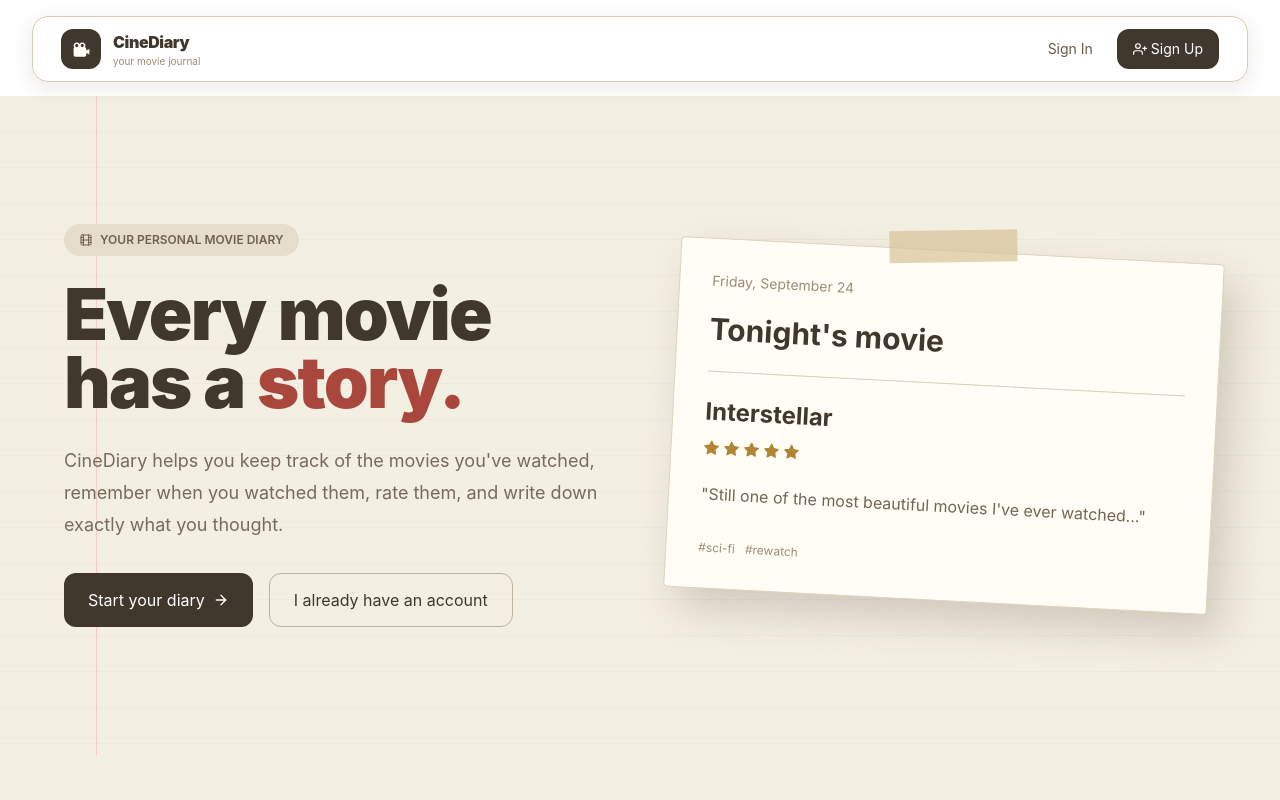
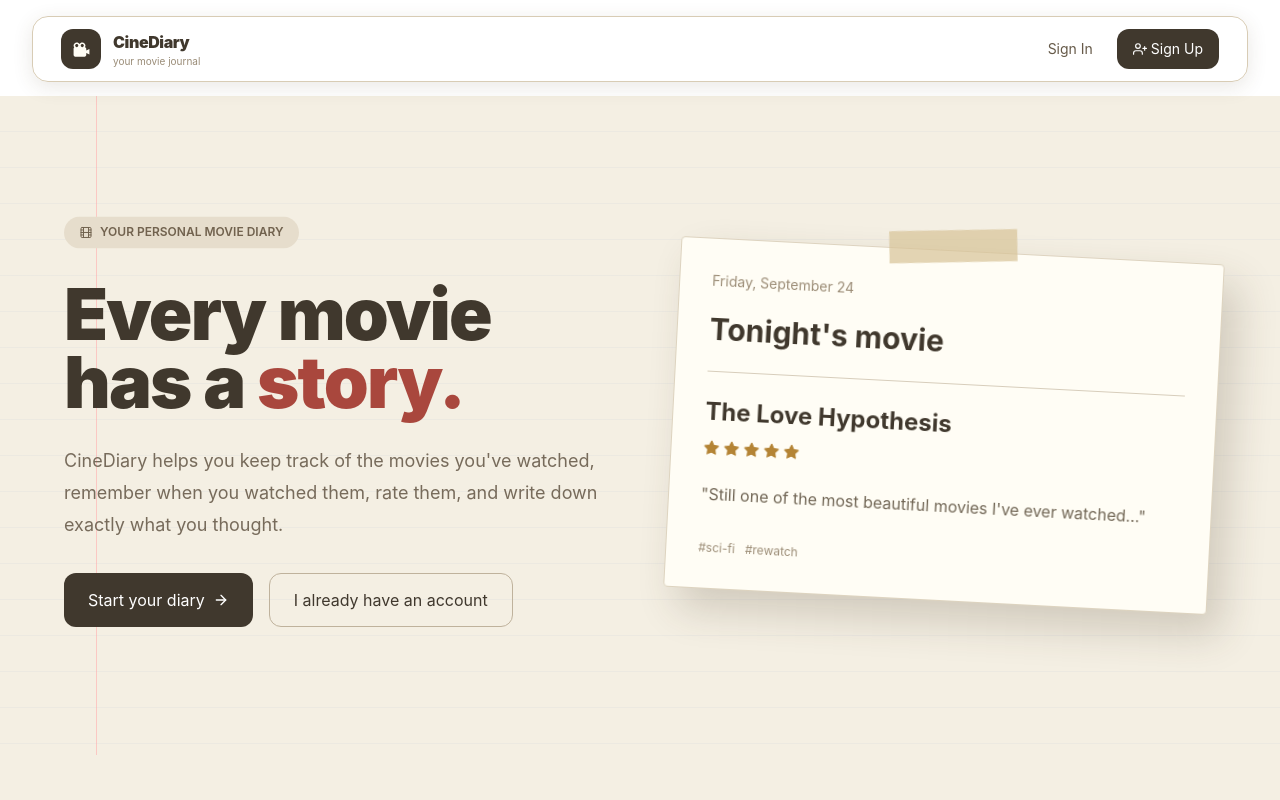
Before and after one commit to balajilaygude/Fullstack-app, a React app in the folder app/: page / in a window 1280 px wide. Shown: the top 800 px of the page. Built offline with nearby package versions, Linux system fonts and the light colour scheme; the HTML template or start-up script is replaced by a standard one.

Commit message:
movie update

```diff
--- a/app/src/pages/Home.jsx
+++ b/app/src/pages/Home.jsx
@@ -32,7 +32,7 @@ export default function Home() {
 
           <div>
 
-            <div className="inline-flex items-center gap-2 bg-[#e6ddcc] px-4 py-2 rounded-full text-xs font-semibold text-[#71624e] mb-6">
+            <div className="inline-flex animate-bounce items-center gap-2 bg-[#e6ddcc] px-4 py-2 rounded-full text-xs font-semibold text-[#71624e] mb-6">
               <FiFilm />
               YOUR PERSONAL MOVIE DIARY
             </div>
@@ -91,7 +91,7 @@ export default function Home() {
                 <div className="h-px bg-[#d7cdbb] my-6" />
 
                 <h3 className="text-2xl font-bold">
-                  Interstellar
+                  The Love Hypothesis
                 </h3>
 
                 <div className="flex gap-1 mt-3 text-[#b48435]">
```
